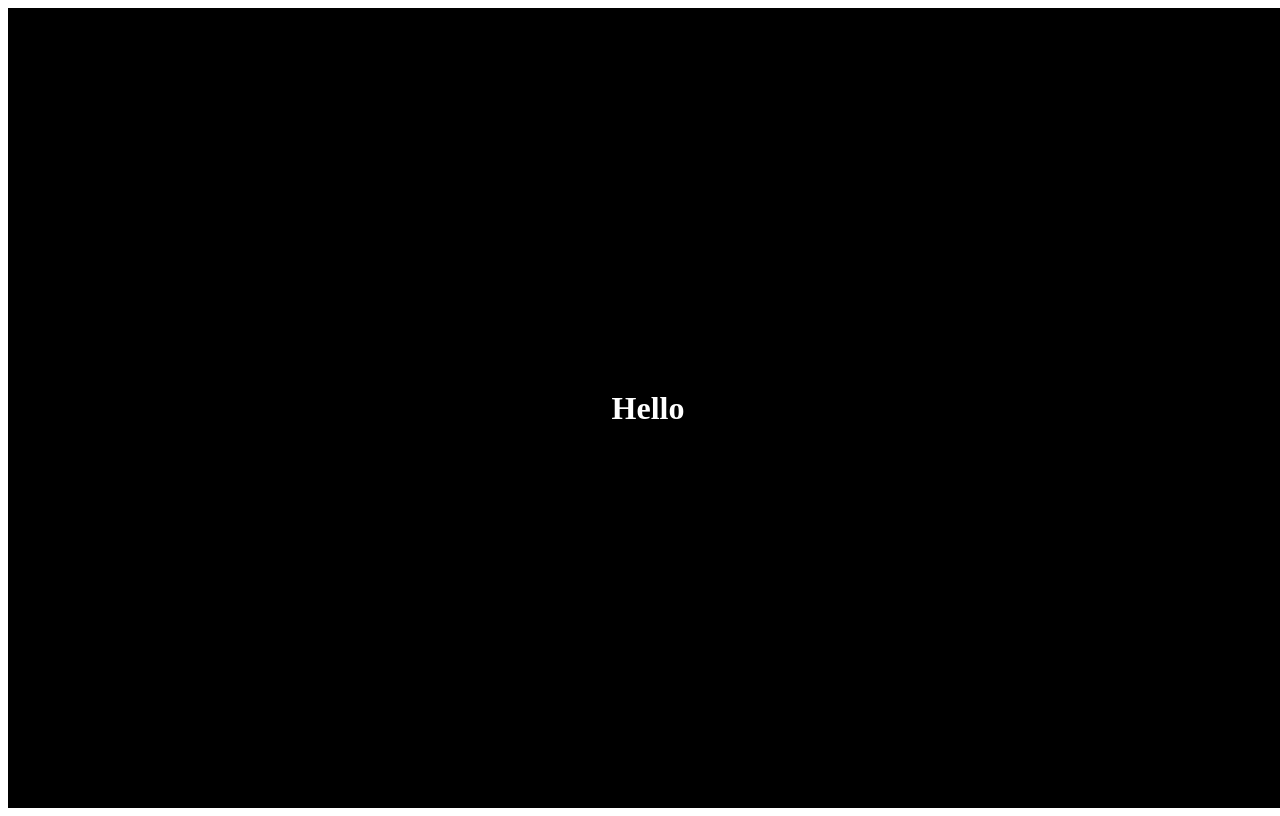
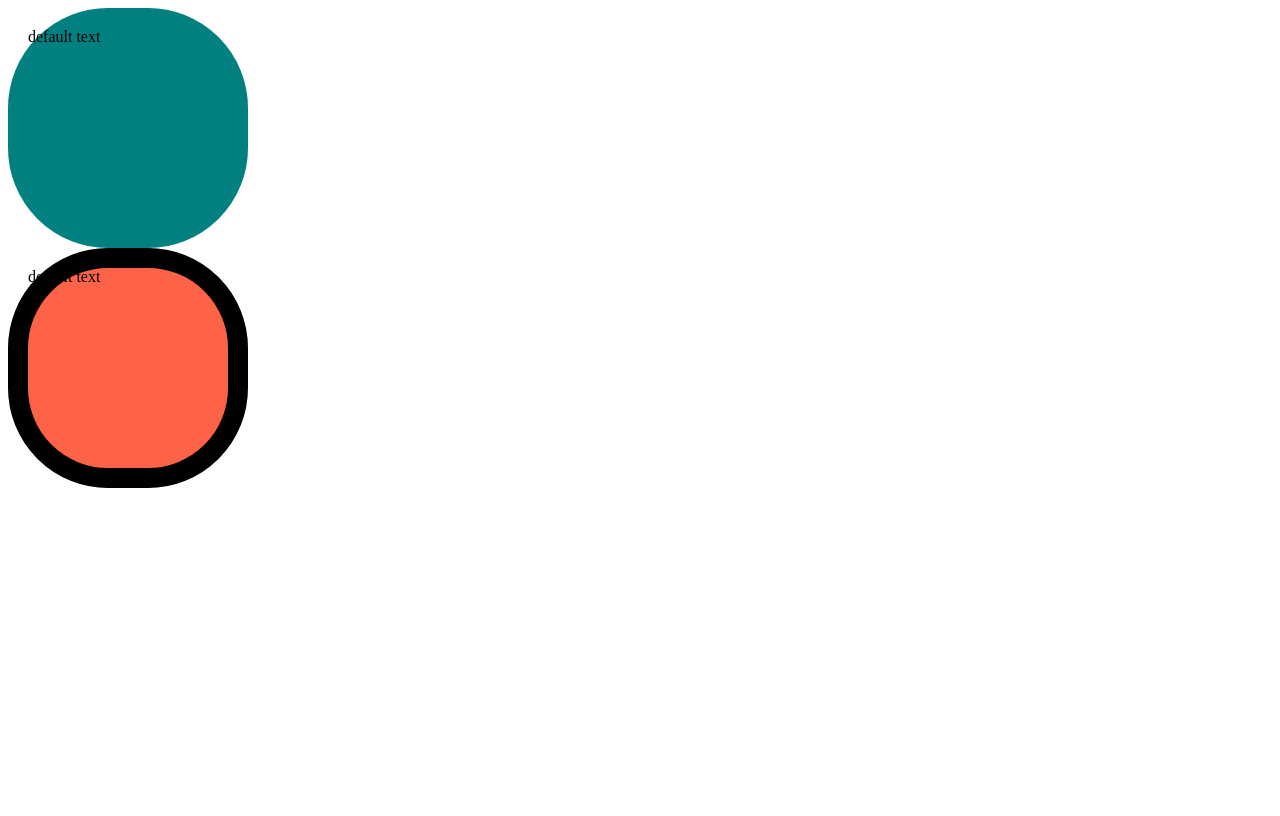
Before and after one commit to madmanforces/COIN-TRACKER, a React (Create React App) app: page / in a window 1280 px wide. Built offline with nearby package versions, Linux system fonts and the light colour scheme.

Commit message:
typeScript practice

```diff
--- a/src/App.tsx
+++ b/src/App.tsx
@@ -1,23 +1,11 @@
-import styled from "styled-components";
-
-const Title = styled.h1`
-  color: ${(props) => props.theme.textColor};
-`;
-
-const Wrapper = styled.div`
-  display: flex;
-  height: 100vh;
-  width: 100vw;
-  justify-content: center;
-  align-items: center;
-  background-color: ${(props) => props.theme.backgroundColor};
-`;
+import Circle from "./circle";
 
 function App() {
   return (
-    <Wrapper>
-     <Title>Hello</Title>
-    </Wrapper>
+     <div>
+      <Circle bgColor="teal" />
+      <Circle bgColor="tomato" borderColor="black" />
+    </div>
   );
 }
 
--- /dev/null
+++ b/src/circle.tsx
@@ -0,0 +1,31 @@
+import styled from "styled-components";
+
+
+interface ContainerProps {
+    bgColor: string;
+    borderColor: string;
+  }
+
+const Container = styled.div<ContainerProps>`
+  width: 200px;
+  height: 200px;
+  background-color: ${(props) => props.bgColor};
+  border-radius: 100px;
+  border: 20px solid ${(props) => props.borderColor};
+`;
+
+interface CircleProps {
+    bgColor: string;
+    borderColor?: string;
+    text?: string;
+}
+
+  function Circle({ bgColor, borderColor, text = "default text" }: CircleProps) {
+    return (
+      <Container bgColor={bgColor} borderColor={borderColor ?? bgColor}>
+        {text}
+      </Container>
+    );
+  }
+
+export default Circle;
--- a/src/index.tsx
+++ b/src/index.tsx
@@ -1,25 +1,14 @@
 import React from "react";
 import ReactDOM from "react-dom";
-import { ThemeProvider } from "styled-components";
 import App from "./App";
 
 
-const darkTheme = {
-  textColor: "white",
-  backgroundColor: "black",
-};
 
-const lightTheme = {
-  textColor: "black",
-  backgroundColor: "white",
-};
 
 
 ReactDOM.render(
   <React.StrictMode>
-     <ThemeProvider theme={darkTheme}>
       <App />
-    </ThemeProvider>
   </React.StrictMode>,
   document.getElementById("root")
 );
```
